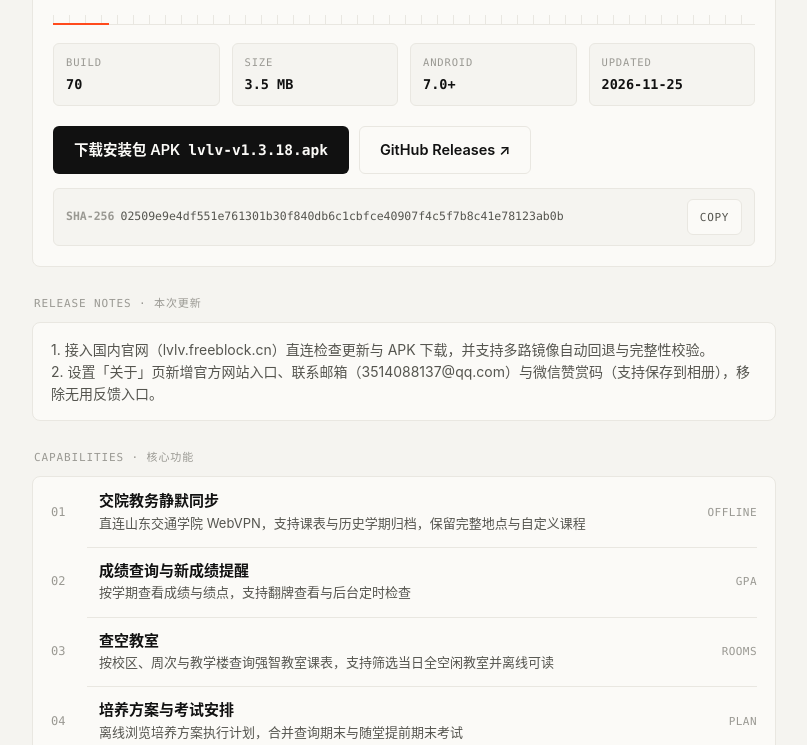
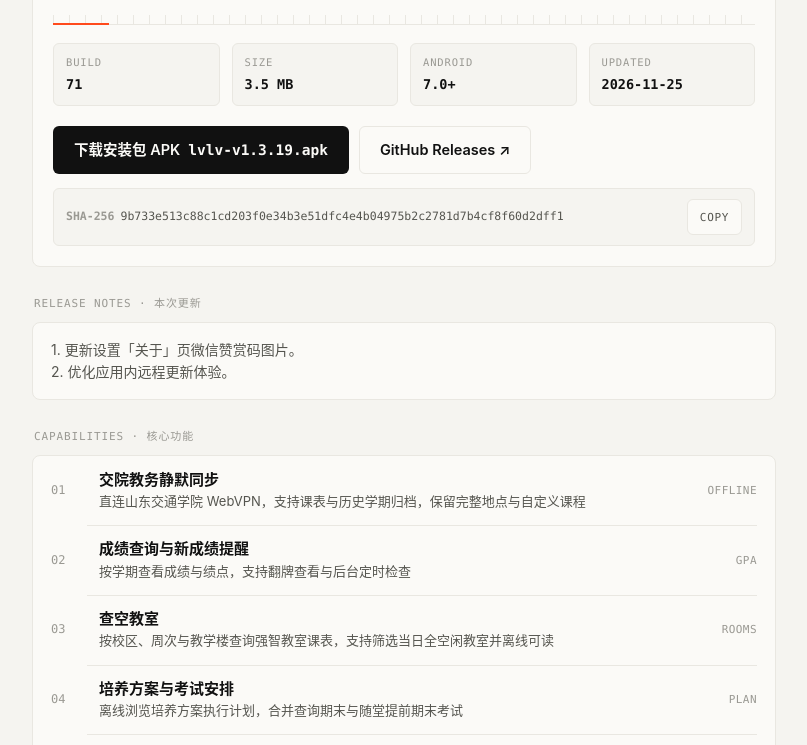
Before and after one commit to cao-gift/sdjtu-timetable, a plain HTML site: page site/index.html in a window 1280 px wide. Shown: the part 270-1015 px from the top of the page, without its empty margins (236-1043 px from the left). Drawn offline with Linux system fonts and the light colour scheme.

Commit message:
chore: update WeChat donate QR code (v1.3.19)

```diff
--- a/site/index.html
+++ b/site/index.html
@@ -440,7 +440,7 @@
       <div class="hero-head">
         <div>
           <div class="eyebrow"><span class="live-dot" aria-hidden="true"></span><span>LATEST RELEASE · 国内直连分发</span></div>
-          <div class="ver-numeral" id="verTag">v1.3.18</div>
+          <div class="ver-numeral" id="verTag">v1.3.19</div>
           <p class="hero-desc">一次登录学校 WebVPN 教务系统，本地离线保存课表、成绩、空教室、培养方案与考试安排。应用内检查更新与下载均优先走本站节点。</p>
         </div>
       </div>
@@ -450,7 +450,7 @@
       <div class="meta-grid">
         <div class="meta-cell">
           <div class="meta-k">BUILD</div>
-          <div class="meta-v" id="verBuild">70</div>
+          <div class="meta-v" id="verBuild">71</div>
         </div>
         <div class="meta-cell">
           <div class="meta-k">SIZE</div>
@@ -467,9 +467,9 @@
       </div>
 
       <div class="cta-row">
-        <a class="btn-primary" id="downloadBtn" href="./downloads/lvlv-v1.3.18.apk" download>
+        <a class="btn-primary" id="downloadBtn" href="./downloads/lvlv-v1.3.19.apk" download>
           <span>下载安装包 APK</span>
-          <span class="mono" id="downloadName">lvlv-v1.3.18.apk</span>
+          <span class="mono" id="downloadName">lvlv-v1.3.19.apk</span>
         </a>
         <a class="btn-outline" id="githubBtn" href="https://github.com/cao-gift/sdjtu-timetable/releases" target="_blank" rel="noopener">
           <span>GitHub Releases ↗</span>
@@ -477,15 +477,15 @@
       </div>
 
       <div class="sha-bar">
-        <div class="sha-text"><strong>SHA-256</strong><span id="verSha">02509e9e4df551e761301b30f840db6c1cbfce40907f4c5f7b8c41e78123ab0b</span></div>
+        <div class="sha-text"><strong>SHA-256</strong><span id="verSha">9b733e513c88c1cd203f0e34b3e51dfc4e4b04975b2c2781d7b4cf8f60d2dff1</span></div>
         <button class="ghost-btn" id="copyShaBtn" type="button">COPY</button>
       </div>
     </section>
 
     <div class="section-label">RELEASE NOTES · 本次更新</div>
     <section class="card">
-      <div class="notes-body" id="verNotes">1. 接入国内官网（lvlv.freeblock.cn）直连检查更新与 APK 下载，并支持多路镜像自动回退与完整性校验。
-2. 设置「关于」页新增官方网站入口、联系邮箱（3514088137@qq.com）与微信赞赏码（支持保存到相册），移除无用反馈入口。</div>
+      <div class="notes-body" id="verNotes">1. 更新设置「关于」页微信赞赏码图片。
+2. 优化应用内远程更新体验。</div>
     </section>
 
     <div class="section-label">CAPABILITIES · 核心功能</div>
@@ -577,14 +577,14 @@
   <script>
     (function () {
       const FALLBACK = {
-        tag: "v1.3.18",
-        versionCode: 70,
-        fileName: "lvlv-v1.3.18.apk",
-        apkUrl: "/downloads/lvlv-v1.3.18.apk",
-        size: 3714092,
-        sha256: "02509e9e4df551e761301b30f840db6c1cbfce40907f4c5f7b8c41e78123ab0b",
-        publishedAt: "2026-11-25T06:23:32.832Z",
-        notes: "1. 接入国内官网（lvlv.freeblock.cn）直连检查更新与 APK 下载，并支持多路镜像自动回退与完整性校验。\n2. 设置「关于」页新增官方网站入口、联系邮箱（3514088137@qq.com）与微信赞赏码（支持保存到相册），移除无用反馈入口。"
+        tag: "v1.3.19",
+        versionCode: 71,
+        fileName: "lvlv-v1.3.19.apk",
+        apkUrl: "/downloads/lvlv-v1.3.19.apk",
+        size: 3640776,
+        sha256: "9b733e513c88c1cd203f0e34b3e51dfc4e4b04975b2c2781d7b4cf8f60d2dff1",
+        publishedAt: "2026-11-25T06:33:40.660Z",
+        notes: "1. 更新设置「关于」页微信赞赏码图片。\n2. 优化应用内远程更新体验。"
       };
 
       const el = (id) => document.getElementById(id);
--- a/site/latest.json
+++ b/site/latest.json
@@ -1,15 +1,15 @@
 {
   "schemaVersion": 1,
-  "tag": "v1.3.18",
-  "versionName": "1.3.18",
-  "versionCode": 70,
-  "name": "驴驴课表 v1.3.18",
-  "notes": "1. 接入国内官网（lvlv.freeblock.cn）直连检查更新与 APK 下载，并支持多路镜像自动回退与完整性校验。\n2. 设置「关于」页新增官方网站入口、联系邮箱（3514088137@qq.com）与微信赞赏码（支持保存到相册），移除无用反馈入口。",
-  "apkUrl": "/downloads/lvlv-v1.3.18.apk",
-  "githubApkUrl": "https://github.com/cao-gift/sdjtu-timetable/releases/download/v1.3.18/lvlv-v1.3.18.apk",
+  "tag": "v1.3.19",
+  "versionName": "1.3.19",
+  "versionCode": 71,
+  "name": "驴驴课表 v1.3.19",
+  "notes": "1. 更新设置「关于」页微信赞赏码图片。\n2. 优化应用内远程更新体验。",
+  "apkUrl": "/downloads/lvlv-v1.3.19.apk",
+  "githubApkUrl": "https://github.com/cao-gift/sdjtu-timetable/releases/download/v1.3.19/lvlv-v1.3.19.apk",
   "pageUrl": "/",
-  "fileName": "lvlv-v1.3.18.apk",
-  "size": 3714092,
-  "sha256": "02509e9e4df551e761301b30f840db6c1cbfce40907f4c5f7b8c41e78123ab0b",
-  "publishedAt": "2026-11-25T06:23:32.832Z"
+  "fileName": "lvlv-v1.3.19.apk",
+  "size": 3640776,
+  "sha256": "9b733e513c88c1cd203f0e34b3e51dfc4e4b04975b2c2781d7b4cf8f60d2dff1",
+  "publishedAt": "2026-11-25T06:33:40.660Z"
 }
```
Also changed, not shown: app/src/main/res/drawable-nodpi/donate_wechat_qr.jpg, 3 other files.
